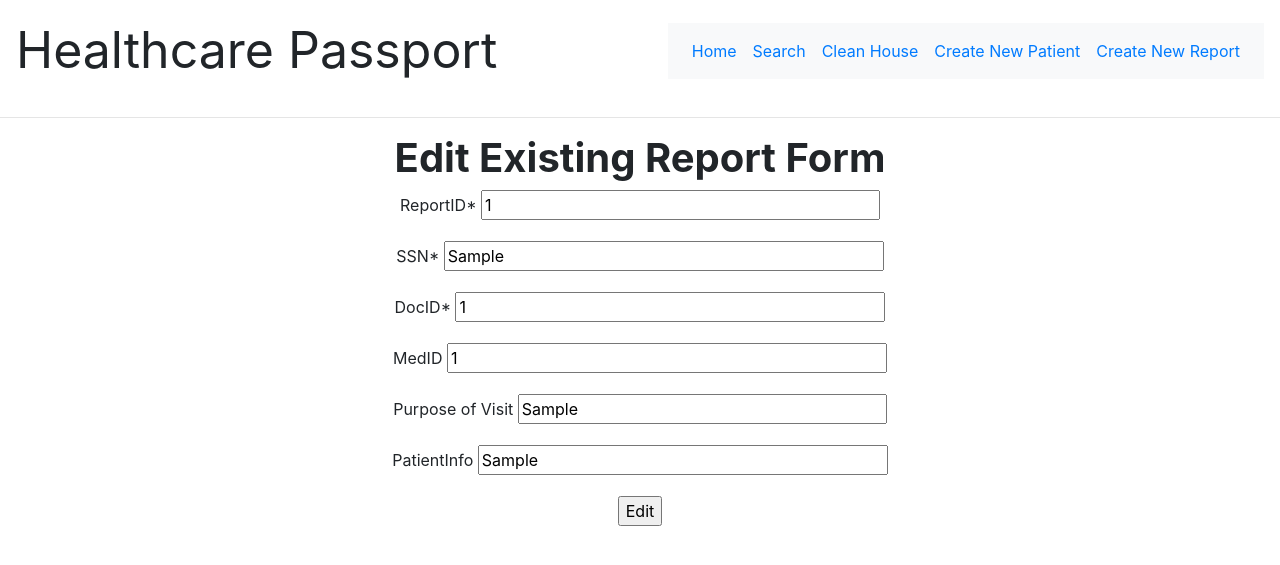
After one commit to cmp998/Healthcare-Passsport, a Flask app: page /editreport/1 in a window 1280 px wide. The commit adds this page. Shown: the top 565 px of the page. Run offline with Flask 2, Linux system fonts and the light colour scheme; tables that the repository leaves empty hold one stand-in row (values such as "Sample post"); some libraries are stand-ins or nearby versions.

Commit message:
Started Edit and fixed other stuff

```diff
--- a/Passport/app/forms.py
+++ b/Passport/app/forms.py
@@ -30,3 +30,12 @@ class NewReportForm(FlaskForm):
     doc_department = StringField('Doc_Department')
     hospital_name = StringField("Hospital_Name")
     submit = SubmitField('Create')
+
+class EditReport(FlaskForm):
+    report_id = StringField('ReportID*', validators=[DataRequired()])
+    ssn = StringField('SSN*', validators=[DataRequired()])
+    doc_id = StringField('DocID*', validators=[DataRequired()])
+    med_id = StringField('MedID')
+    purpose = StringField('Purpose of Visit')
+    patient_info = StringField('PatientInfo')
+    submit = SubmitField('Edit')
--- a/Passport/app/routes.py
+++ b/Passport/app/routes.py
@@ -1,6 +1,6 @@
 from flask import render_template
 from app import app, db
-from app.forms import SearchForm, NewPatientForm, NewReportForm
+from app.forms import SearchForm, NewPatientForm, NewReportForm, EditReport
 from flask import render_template, flash, redirect
 from app.models import Report, Doctor, Patient, Medication, Hospital, Department
 
@@ -17,9 +17,9 @@ def search():
     if form.validate_on_submit():
         if form.report_id.data:
             if Report.query.get(form.report_id.data):
-                #Only a specfic report
-                return render_template('results.html', patient = Patient.query.get(form.patient_id.data), form=form,
-                                        type='report', reports = Report.query.filter_by(ssn = form.patient_id.data))
+            #Only a specfic report
+                return redirect('/editreport/' + form.report_id.data)
+                #return render_template('editreport.html', form=form)
             else:
                 return render_template('search.html',title='Search',form=form, error="Invalid Report")
 
@@ -88,23 +88,23 @@ def newreport():
             return render_template('newreport.html',title='New Report',form=form, error="New Doctor Detected: Please Include All Info")
 
         #See if the hopsital exists
-        if not Hospital.query.get(form.doc_address.data) and form.hospital_name.data and form.doc_address.data:
+        if (not Doctor.query.get(form.doc_id.data) and not Hospital.query.get(form.doc_address.data)) and form.hospital_name.data and form.doc_address.data:
             print("didn't see this hospital, adding")
             h = Hospital(hospital_name = form.hospital_name.data, address = form.doc_address.data)
             db.session.add(h)
             db.session.commit()
             print("added hospital: ", Hospital.query.get(form.doc_address.data))
-        elif not Hospital.query.get(form.hospital_name.data):
+        elif (not Doctor.query.get(form.doc_id.data) and not Hospital.query.get(form.doc_address.data)):
             return render_template('newreport.html',title='New Report', form=form, error="New Hospital Detected: Please Include All Info")
 
         #See if the department exists
-        if not Department.query.get(form.doc_address.data) and form.doc_address.data and form.doc_department.data:
+        if (not Doctor.query.get(form.doc_id.data) and not Department.query.get(form.doc_address.data)) and form.doc_address.data and form.doc_department.data:
             print("didn't see this department, adding")
             d = Department(address = form.doc_address.data, department_name = form.doc_department.data)
             db.session.add(d)
             db.session.commit()
             print("added department: ", Department.query.get(form.doc_address.data))
-        elif not Department.query.get(form.doc_address.data):
+        elif (not Doctor.query.get(form.doc_id.data) and not Department.query.get(form.doc_address.data)):
             return render_template('newreport.html',title='New Report', form=form, error="New Department Detected: Please Include All Info")
 
 
@@ -123,6 +123,34 @@ def newreport():
         print("Added: ",form.report_id.data,form.ssn.data,form.doc_id.data,form.med_id.data,form.purpose.data,form.patient_info.data,)
         return render_template('index.html', create = "Report", form = form)
     return render_template('newreport.html',title='NewReport', form = form)
+
+@app.route('/editreport/<string:report_id>', methods=['GET','POST'])
+def editReport(report_id):
+    form = EditReport()
+    report = Report.query.get(report_id)
+
+    if form.validate_on_submit():
+        report.report_id = form.report_id.data
+        report.ssn = form.ssn.data
+        report.doc_id = form.doc_id.data
+        report.med_id = form.med_id.data
+        report.purpose = form.purpose.data
+        report.patient_info = form.patient_info.data
+        db.session.commit()
+        print("tried to edit atleast")
+
+
+
+    #Preload form with previous info
+    form.report_id.data = report.report_id
+    form.ssn.data = report.ssn
+    form.doc_id.data = report.doc_id
+    form.med_id.data = report.med_id
+    form.purpose.data = report.purpose
+    form.patient_info.data = report.patient_info
+
+
+    return render_template('editreport.html',title="EditReport", form=form)
 
 @app.route('/newpatient', methods=['GET','POST'])
 def newPatient():
--- /dev/null
+++ b/Passport/app/templates/editreport.html
@@ -0,0 +1,19 @@
+{% extends "base.html" %}
+
+{% block content %}
+    <h1>Edit Existing Report Form</h1>
+
+    <div class="form">
+        <form action="" method="post" novalidate>
+            <!-- sizes of forms are so wack so that they line up with our current prompts -->
+            {{ form.hidden_tag() }}
+            <p>{{ form.report_id.label }} {{ form.report_id(size=34) }}</p>
+            <p>{{ form.ssn.label }} {{ form.ssn(size=38) }}</p>
+            <p>{{ form.doc_id.label }} {{ form.doc_id(size=37) }}</p>
+            <p>{{ form.med_id.label }} {{ form.med_id(size=38) }}</p>
+            <p>{{ form.purpose.label }} {{ form.purpose(size=31) }}</p>
+            <p>{{ form.patient_info.label }} {{ form.patient_info(size=35) }}</p>
+            <p>{{ form.submit() }}</p>
+        </form>
+    </div>
+{% endblock %}
--- a/Passport/app/templates/results.html
+++ b/Passport/app/templates/results.html
@@ -35,7 +35,8 @@
                 <table class="table table-striped table-bordered table-hover">
                     <thead>
                         <tr>
-                            <th scope="col">Doctor Visited</th>
+                            <th scope="col">Doctor Name</th>
+                            <th scope="col">Doctor ID</th>
                             <th scope="col">Hospital</th>
                             <th scope="col">Department</th>
                             <th scope="col">Address</th>
@@ -49,6 +50,7 @@
                                 <tr>
 
                                     <td>{{d.doc_name}}</td>
+                                    <td>{{d.doc_id}}</td>
                                     {% for h in hospitals %}
                                         {% if h.address == d.address %}
                                             <td>{{h.hospital_name}}</td>
```
Also changed, not shown: Passport/app.db.
